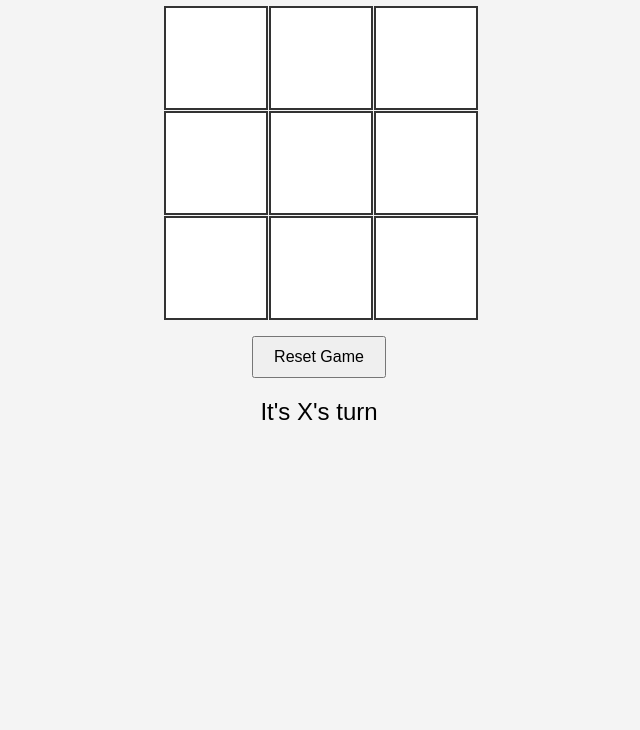
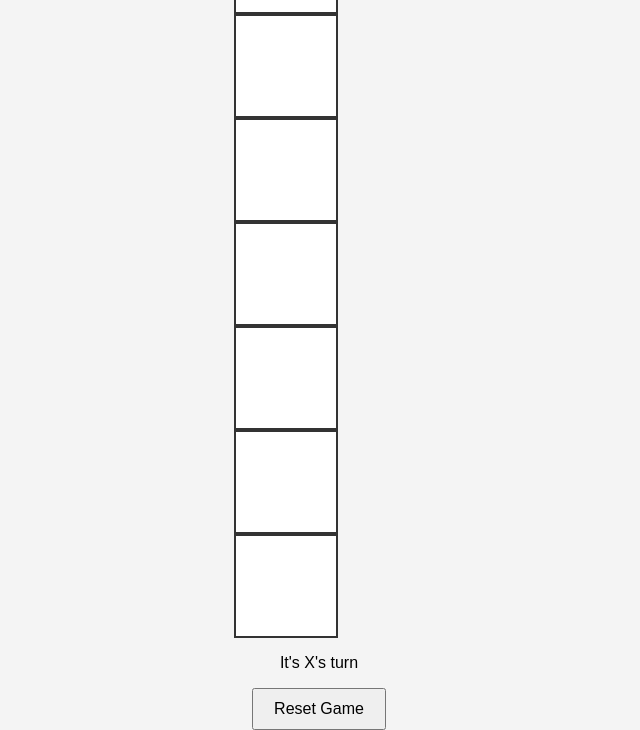
Before and after one commit to anil9000-coder/tictactoe, a plain HTML site: page index.html in a window 1280 px wide. Shown: the part 224-954 px from the top of the page, without its empty margins (321-961 px from the left). Before the commit the page ends 800 px from the top, so only its background shows below. Drawn offline with Linux system fonts and the light colour scheme.

Commit message:
Update index.html

```diff
--- a/index.html
+++ b/index.html
@@ -9,7 +9,7 @@
 <body>
   <div class="container">
     <h1>Tic Tac Toe</h1>
-        <div class="board" id="board">
+    <div id="board">
       <div class="cell" data-index="0"></div>
       <div class="cell" data-index="1"></div>
       <div class="cell" data-index="2"></div>
@@ -20,8 +20,8 @@
       <div class="cell" data-index="7"></div>
       <div class="cell" data-index="8"></div>
     </div>
+    <p id="status">It's X's turn</p>
     <button id="reset">Reset Game</button>
-        <div class="status" id="status"></div>
   </div>
   <script src="script.js"></script>
 </body>
```
Lines whose indentation alone changed are shown as unchanged.
